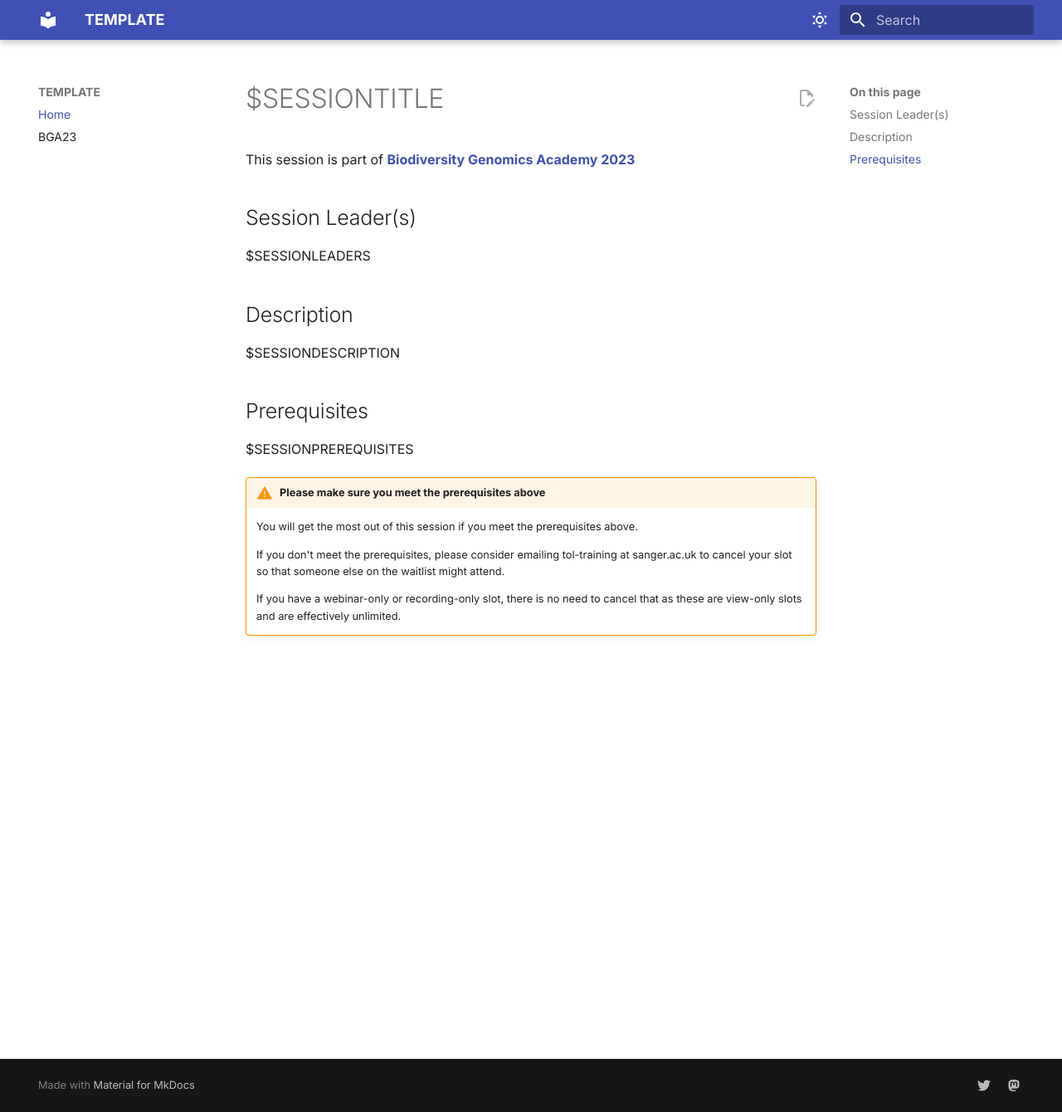
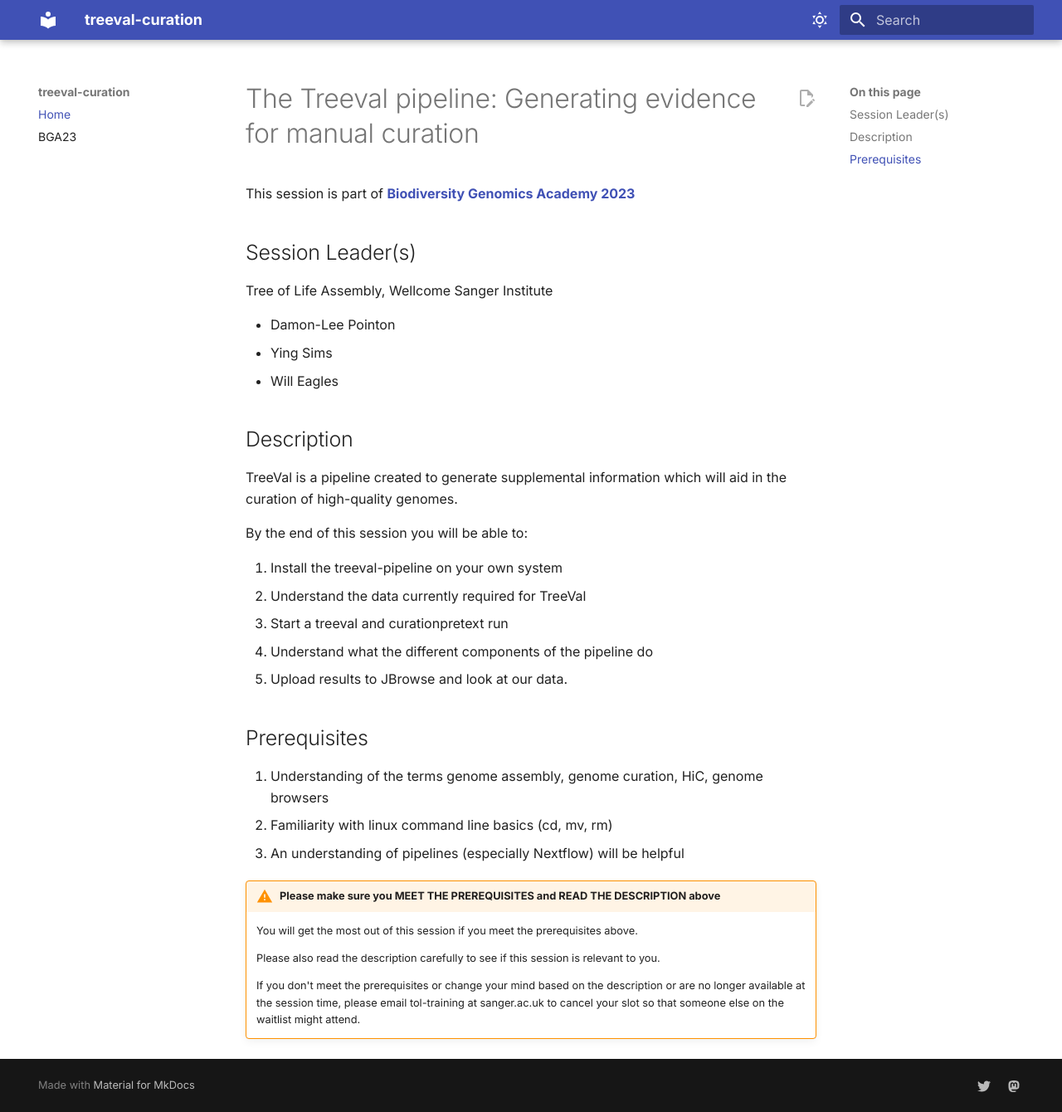
Before and after one commit to thebgacademy/treeval-curation, an MkDocs documentation site: the page built from docs/README.md, in a window 1280 px wide and 1340 px high. Shown: the whole window at 83% size. Built offline with MkDocs 1.6.1 and Material for MkDocs 9.7.7, drawn with Linux system fonts in a browser that asks for light colours.

Commit message:
update from form

```diff
--- a/docs/README.md
+++ b/docs/README.md
@@ -1,23 +1,37 @@
-# $SESSIONTITLE
+# The Treeval pipeline: Generating evidence for manual curation
 
 This session is part of [**Biodiversity Genomics Academy 2023**](https://BGA23.org)
 
 ## Session Leader(s)
 
-$SESSIONLEADERS
+Tree of Life Assembly, Wellcome Sanger Institute
+
+- Damon-Lee Pointon
+- Ying Sims
+- Will Eagles
 
 ## Description
 
-$SESSIONDESCRIPTION
+TreeVal is a pipeline created to generate supplemental information which will aid in the curation of high-quality genomes.
+
+By the end of this session you will be able to:
+
+1. Install the treeval-pipeline on your own system
+2. Understand the data currently required for TreeVal
+3. Start a treeval and curationpretext run
+4. Understand what the different components of the pipeline do
+5. Upload results to JBrowse and look at our data.
 
 ## Prerequisites
 
-$SESSIONPREREQUISITES
+1. Understanding of the terms genome assembly, genome curation, HiC, genome browsers
+2. Familiarity with linux command line basics (cd, mv, rm)
+3. An understanding of pipelines (especially Nextflow) will be helpful
 
-!!! warning "Please make sure you meet the prerequisites above"
+!!! warning "Please make sure you MEET THE PREREQUISITES and READ THE DESCRIPTION above"
 
     You will get the most out of this session if you meet the prerequisites above.
 
-    If you don't meet the prerequisites, please consider emailing tol-training at sanger.ac.uk to cancel your slot so that someone else on the waitlist might attend.
+    Please also read the description carefully to see if this session is relevant to you.
 
-    If you have a webinar-only or recording-only slot, there is no need to cancel that as these are view-only slots and are effectively unlimited.
+    If you don't meet the prerequisites or change your mind based on the description or are no longer available at the session time, please email tol-training at sanger.ac.uk to cancel your slot so that someone else on the waitlist might attend.
--- a/mkdocs.yml
+++ b/mkdocs.yml
@@ -1,5 +1,5 @@
-site_name: TEMPLATE
-edit_uri: https://github.com/bgacademy23/TEMPLATE/blob/main/docs
+site_name: treeval-curation
+edit_uri: https://github.com/bgacademy23/treeval-curation/blob/main/docs
 
 nav:
     - Home: README.md
```
Also changed, not shown: README.md (+21 -7 lines).
